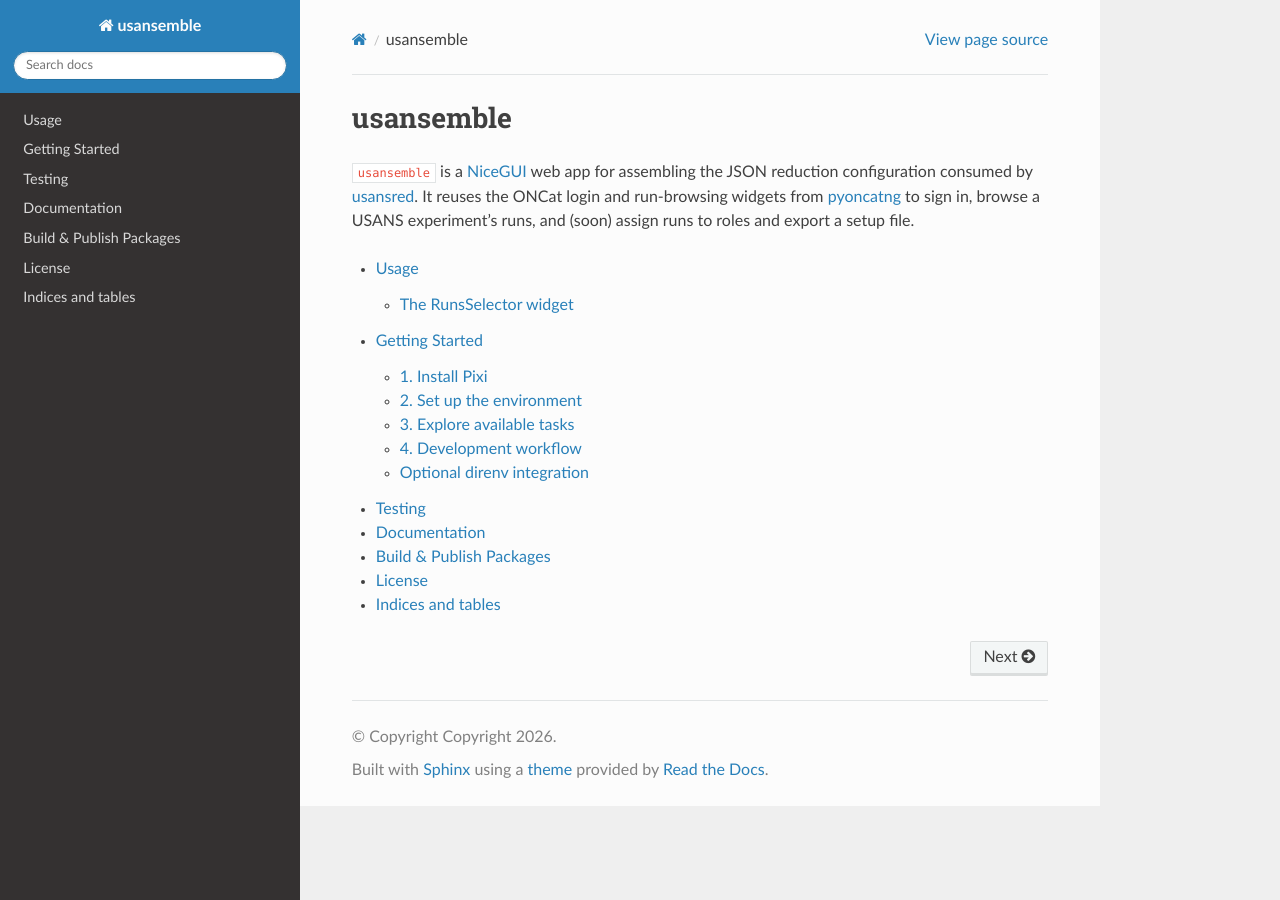
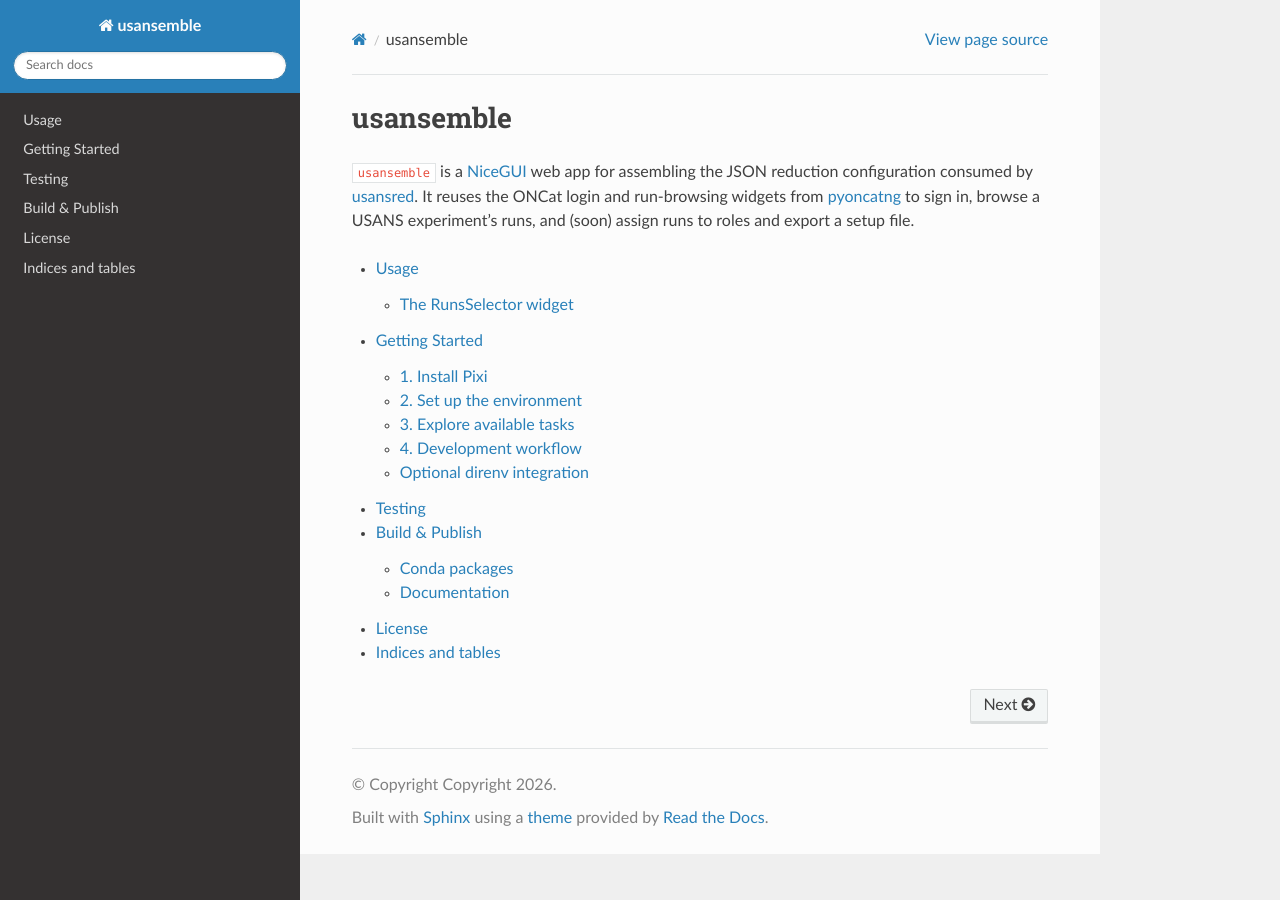
Before and after one commit to neutrons/usansemble, a Sphinx documentation site: the page built from docs/index.rst, in a window 1280 px wide. Built offline with Sphinx 7.4.7 and the Read the Docs theme 3.1.0, drawn with Linux system fonts in a browser that asks for light colours; the version number is read from the project's files by our own code.

Commit message:
Merge build and publish documentation

```diff
--- a/docs/documentation.rst
+++ /dev/null
@@ -1,6 +0,0 @@
-Documentation
-=============
-
-.. code-block:: bash
-
-   pixi run build-docs
--- a/docs/index.rst
+++ b/docs/index.rst
@@ -15,7 +15,6 @@ experiment's runs, and (soon) assign runs to roles and export a setup file.
    usage
    getting-started
    testing
-   documentation
-   build-publish-packages
+   build-publish
    license
    indices-and-tables
```
Also changed, not shown: docs/build-publish-packages.rst (deleted, +0 -7 lines), docs/build-publish.rst (added, +25 -0 lines).
